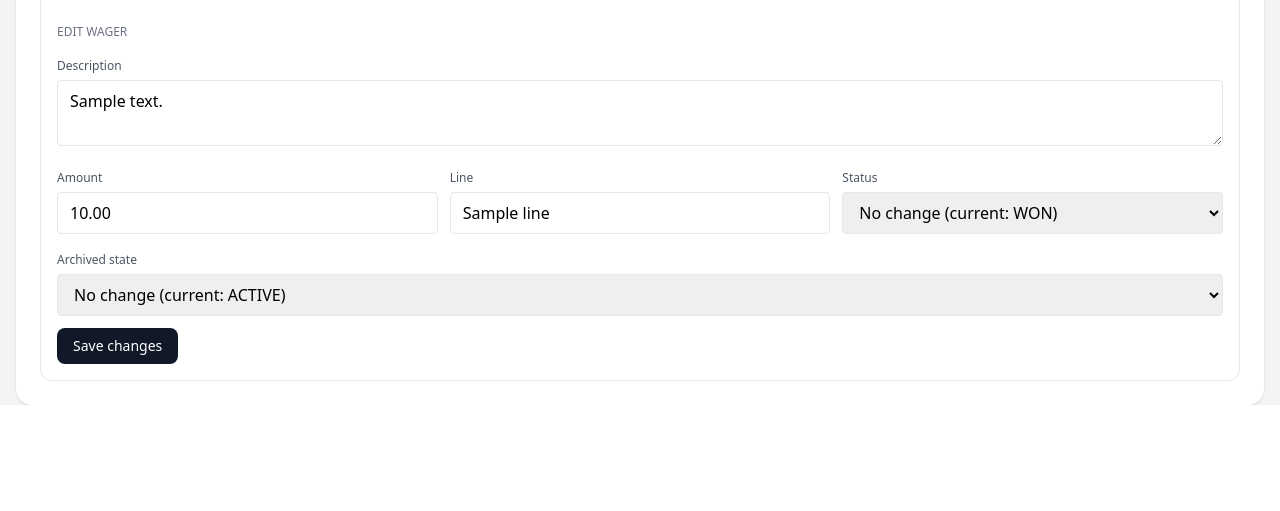
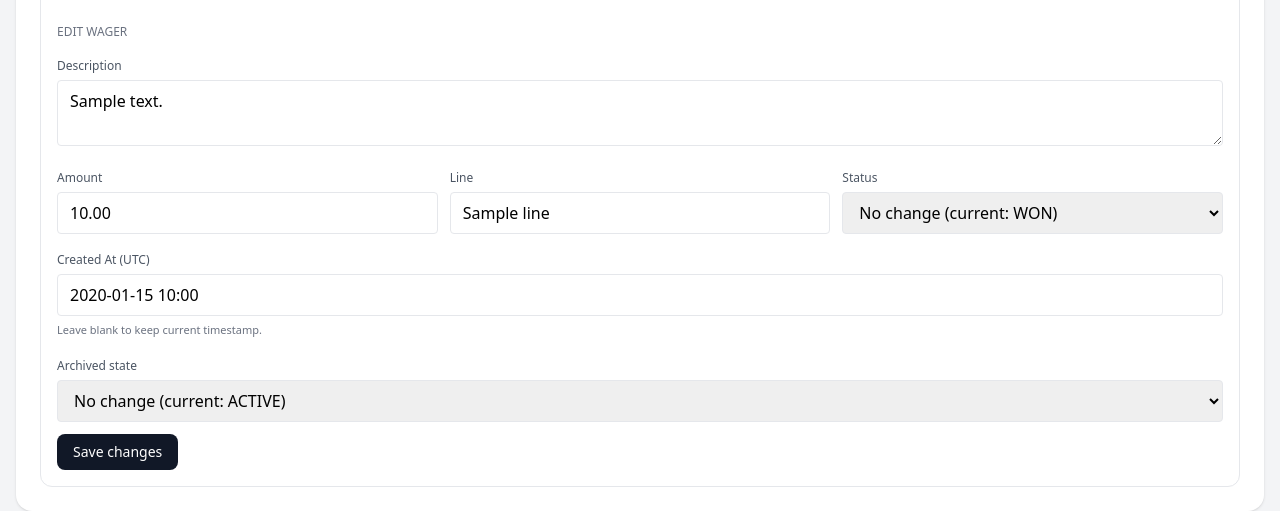
Before and after one commit to CalWooten95/roach-parlor, a FastAPI app: template web/app/templates/admin_wagers.html in a window 1280 px wide, after a click that opens the changed part. Shown: the part 778-1289 px from the top of the page. Before the commit the page ends 1183 px from the top, so only its background shows below. Run offline with FastAPI, Linux system fonts and the light colour scheme; the template is opened without the code that fills it: most values are stand-ins (such as "Sample title", 1, 10 or a date in 2020); some libraries are stand-ins or nearby versions.

Commit message:
add date time edit option in admin

```diff
--- a/web/app/crud.py
+++ b/web/app/crud.py
@@ -1,4 +1,5 @@
 import re
+from datetime import datetime
 from decimal import Decimal, InvalidOperation
 from sqlalchemy.orm import Session, selectinload
 from . import models
@@ -163,6 +164,7 @@ def update_wager_details(
     line: str | None = None,
     status: str | None = None,
     archived: bool | None = None,
+    created_at: datetime | None = None,
 ):
     wager = db.query(models.Wager).filter(models.Wager.id == wager_id).first()
     if not wager:
@@ -189,6 +191,9 @@ def update_wager_details(
 
     if archived is not None:
         wager.archived = bool(archived)
+
+    if created_at is not None:
+        wager.created_at = created_at
 
     db.commit()
     db.refresh(wager)
--- a/web/app/main.py
+++ b/web/app/main.py
@@ -3,7 +3,7 @@ import hmac
 import json
 import os
 from decimal import Decimal
-from datetime import datetime, date, timedelta
+from datetime import datetime, date, timedelta, timezone
 from fastapi import FastAPI, Request, Depends, Form
 from fastapi.responses import HTMLResponse, RedirectResponse
 from fastapi.templating import Jinja2Templates
@@ -101,6 +101,8 @@ def _wager_profit_delta(wager: models.Wager) -> Decimal:
 def _coerce_datetime(value: object) -> datetime | None:
     if isinstance(value, datetime):
         return value
+    if isinstance(value, date):
+        return datetime.combine(value, datetime.min.time(), tzinfo=timezone.utc)
     if isinstance(value, str):
         cleaned = value.strip()
         if cleaned.endswith("Z"):
@@ -430,6 +432,7 @@ async def admin_edit_wager(
     line: str | None = Form(None),
     status: str | None = Form(None),
     archived: str | None = Form(None),
+    created_at: str | None = Form(None),
     redirect_to: str = Form("/admin/wagers"),
     db=Depends(get_db),
 ):
@@ -442,6 +445,13 @@ async def admin_edit_wager(
         if normalized_archived:
             archived_flag = normalized_archived in {"true", "1", "yes", "on"}
 
+    created_at_dt = None
+    if created_at is not None and created_at.strip():
+        parsed = _coerce_datetime(created_at)
+        if parsed is not None and parsed.tzinfo is None:
+            parsed = parsed.replace(tzinfo=timezone.utc)
+        created_at_dt = parsed
+
     crud.update_wager_details(
         db,
         wager_id,
@@ -450,6 +460,7 @@ async def admin_edit_wager(
         line=line,
         status=status,
         archived=archived_flag,
+        created_at=created_at_dt,
     )
 
     target = redirect_to or "/admin/wagers"
--- a/web/app/templates/admin_wagers.html
+++ b/web/app/templates/admin_wagers.html
@@ -195,6 +195,11 @@
                 </label>
               </div>
               <label class="block">
+                <span class="text-xs font-medium text-gray-600">Created At (UTC)</span>
+                <input type="text" name="created_at" value="{{ wager.created_at.strftime('%Y-%m-%d %H:%M') if wager.created_at else '' }}" placeholder="YYYY-MM-DD HH:MM" class="mt-1 w-full border rounded px-3 py-2 focus:outline-none focus:ring focus:ring-indigo-200">
+                <span class="text-[11px] text-gray-500">Leave blank to keep current timestamp.</span>
+              </label>
+              <label class="block">
                 <span class="text-xs font-medium text-gray-600">Archived state</span>
                 <select name="archived" class="mt-1 w-full border rounded px-3 py-2 focus:outline-none focus:ring focus:ring-indigo-200">
                   <option value="" selected>No change (current: {{ 'ARCHIVED' if wager.archived else 'ACTIVE' }})</option>
```
